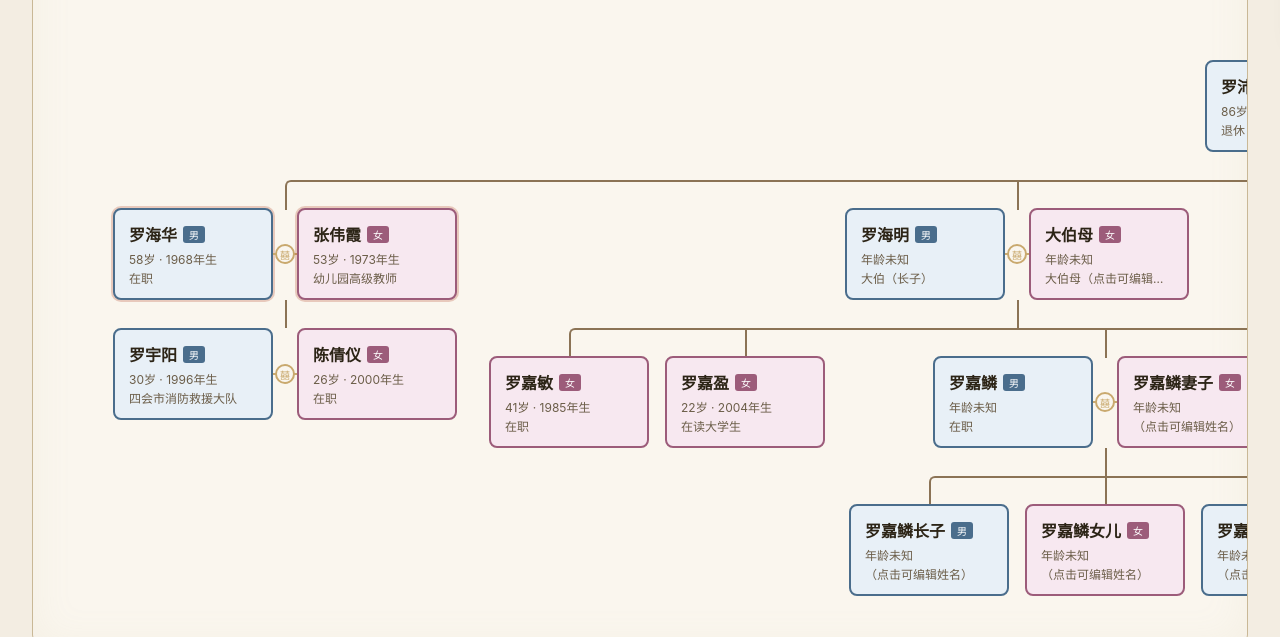
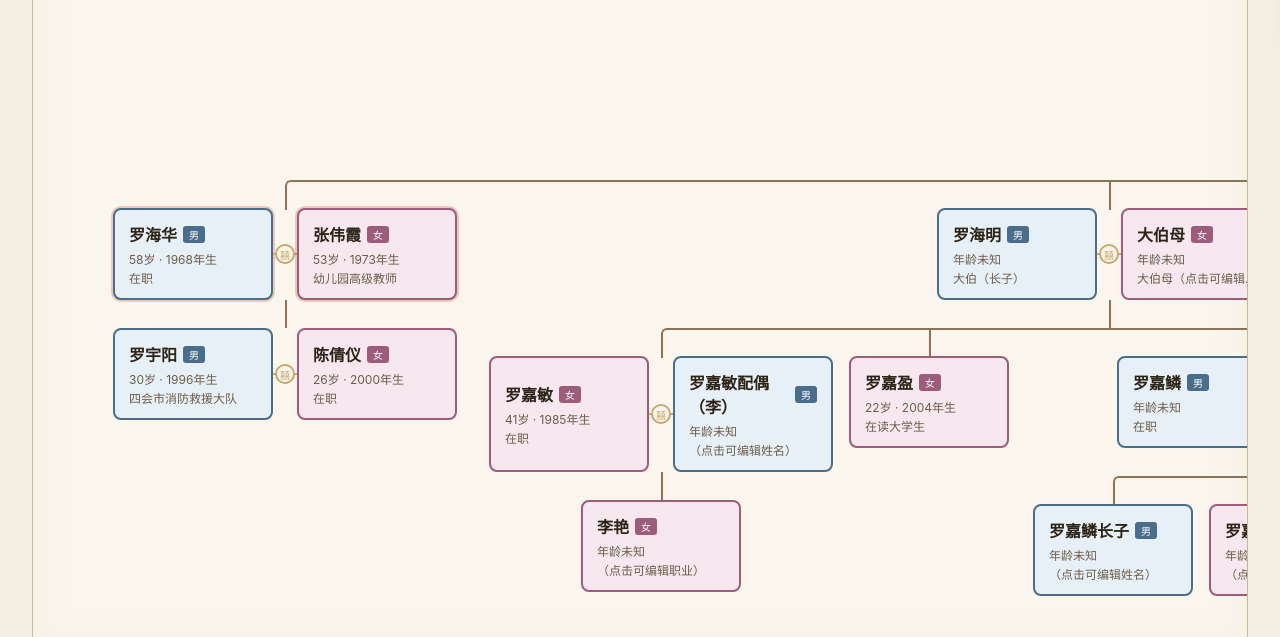
Before and after one commit to ACE-glitch-del/asset-manager, a website: page family-tree.html in a window 1280 px wide. Shown: the part 755-1392 px from the top of the page. Drawn offline with Linux system fonts and the light colour scheme; a web font is replaced by a local one.

Commit message:
添加李艳（罗嘉敏之女）

```diff
--- a/family-tree.html
+++ b/family-tree.html
@@ -1324,7 +1324,9 @@ function getSampleData() {
 
     // ===== 第三代 - 罗海明子女（1儿3女）=====
     // 大女儿：罗嘉敏（前妻所生，比罗嘉鳞大）
-    'p11': { id:'p11', name:'罗嘉敏', gender:'female', birthYear:1985, occupation:'在职', status:'罗海明与前妻所生之长女，罗嘉鳞同母姐姐，居住四会市大沙镇大布村大沙园', traits:'', spouseId:null, parentIds:['p3'], deceased:false },
+    'p11': { id:'p11', name:'罗嘉敏', gender:'female', birthYear:1985, occupation:'在职', status:'罗海明与前妻所生之长女，罗嘉鳞同母姐姐，居住四会市大沙镇大布村大沙园，育有一女李艳', traits:'', spouseId:'p63', parentIds:['p3'], deceased:false },
+    'p63': { id:'p63', name:'罗嘉敏配偶（李）', gender:'male', birthYear:null, occupation:'（点击可编辑姓名）', status:'李艳之父，信息待补充', traits:'', spouseId:'p11', parentIds:[], deceased:false },
+    'p64': { id:'p64', name:'李艳', gender:'female', birthYear:null, occupation:'（点击可编辑职业）', status:'罗嘉敏之女', traits:'', spouseId:null, parentIds:['p11','p63'], deceased:false },
     // 儿子：罗嘉鳞（前妻所生）
     'p9': { id:'p9', name:'罗嘉鳞', gender:'male', birthYear:null, occupation:'在职', status:'罗海明与前妻所生之子，罗宇阳堂哥，育有两子一女', traits:'', spouseId:'p10', parentIds:['p3'], deceased:false },
     'p10': { id:'p10', name:'罗嘉鳞妻子', gender:'female', birthYear:null, occupation:'（点击可编辑姓名）', status:'信息待补充', traits:'', spouseId:'p9', parentIds:[], deceased:false },
```
